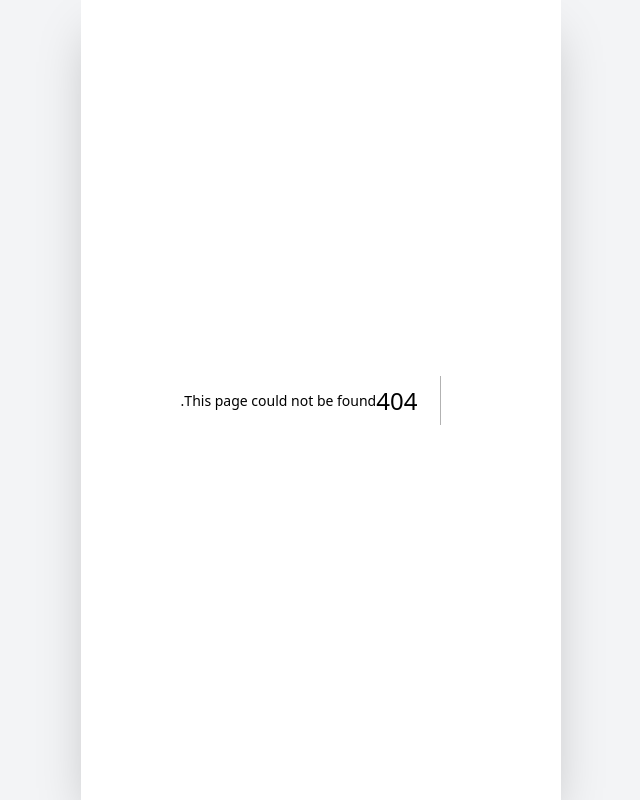
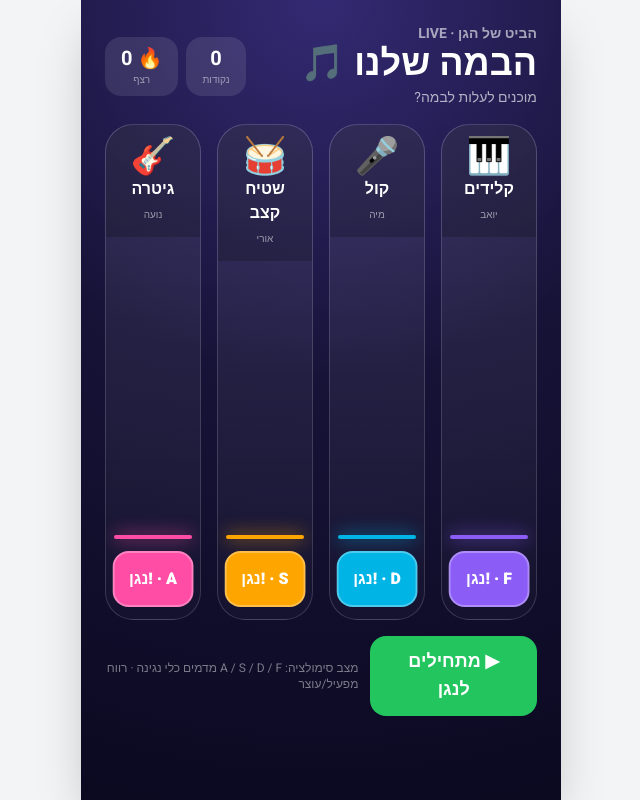
Before and after one commit to 1002197961-owl/habeat-shel-hagan, a Next.js app: page /stage in a window 1280 px wide. Before the commit this address had no page. Shown: the whole page, without its empty margins (319-959 px from the left). Built offline with nearby package versions, Linux system fonts and the light colour scheme.

Commit message:
feat: add live multi-instrument band stage simulator

```diff
--- /dev/null
+++ b/app/stage/page.tsx
@@ -0,0 +1,88 @@
+'use client'
+
+import { useEffect, useMemo, useRef, useState } from 'react'
+import { motion, AnimatePresence } from 'framer-motion'
+import { BRAND } from '@/lib/constants'
+
+type Lane = { id:string; name:string; emoji:string; key:string; color:string; player:string }
+type Hit = { lane:string; id:number; born:number }
+
+const LANES: Lane[] = [
+  { id:'guitar', name:'גיטרה', emoji:'🎸', key:'A', color:BRAND.pink, player:'נועה' },
+  { id:'drums', name:'שטיח קצב', emoji:'🥁', key:'S', color:BRAND.orange, player:'אורי' },
+  { id:'voice', name:'קול', emoji:'🎤', key:'D', color:BRAND.cyan, player:'מיה' },
+  { id:'keys', name:'קלידים', emoji:'🎹', key:'F', color:BRAND.purple, player:'יואב' },
+]
+
+export default function StagePage() {
+  const [playing,setPlaying]=useState(false)
+  const [score,setScore]=useState(0)
+  const [streak,setStreak]=useState(0)
+  const [flash,setFlash]=useState<string|null>(null)
+  const [hits,setHits]=useState<Hit[]>([])
+  const start=useRef(Date.now())
+  const nextId=useRef(1)
+
+  useEffect(()=>{
+    if(!playing) return
+    start.current=Date.now()
+    const timer=setInterval(()=>{
+      const lane=LANES[Math.floor(Math.random()*LANES.length)]
+      setHits(h=>[...h.slice(-14),{lane:lane.id,id:nextId.current++,born:Date.now()}])
+    },760)
+    return()=>clearInterval(timer)
+  },[playing])
+
+  useEffect(()=>{
+    const fn=(e:KeyboardEvent)=>{
+      const lane=LANES.find(l=>l.key.toLowerCase()===e.key.toLowerCase())
+      if(lane) trigger(lane.id)
+      if(e.code==='Space'){e.preventDefault();setPlaying(p=>!p)}
+    }
+    window.addEventListener('keydown',fn)
+    return()=>window.removeEventListener('keydown',fn)
+  })
+
+  const trigger=(laneId:string)=>{
+    setFlash(laneId); setTimeout(()=>setFlash(null),180)
+    const now=Date.now()
+    const candidates=hits.filter(h=>h.lane===laneId)
+    const target=candidates.sort((a,b)=>b.born-a.born)[0]
+    if(target && now-target.born>900){
+      setHits(h=>h.filter(x=>x.id!==target.id))
+      setScore(s=>s+100+Math.min(streak,10)*10); setStreak(s=>s+1)
+    } else { setStreak(0) }
+  }
+
+  const status=useMemo(()=>playing?'הלהקה מנגנת עכשיו':'מוכנים לעלות לבמה?', [playing])
+
+  return <main dir="rtl" className="min-h-screen overflow-hidden text-white" style={{background:'radial-gradient(circle at 50% 0%,#332a73 0%,#171338 45%,#0b0920 100%)'}}>
+    <div className="mx-auto max-w-6xl p-4 md:p-6">
+      <header className="flex items-center justify-between gap-3 mb-4">
+        <div><div className="text-sm font-bold text-white/60">הביט של הגן · LIVE</div><h1 className="text-2xl md:text-4xl font-black">הבמה שלנו 🎵</h1><p className="text-white/65 text-sm mt-1">{status}</p></div>
+        <div className="flex gap-2">
+          <div className="rounded-2xl bg-white/10 px-4 py-2 text-center"><b className="text-xl">{score}</b><div className="text-[10px] text-white/50">נקודות</div></div>
+          <div className="rounded-2xl bg-white/10 px-4 py-2 text-center"><b className="text-xl">🔥 {streak}</b><div className="text-[10px] text-white/50">רצף</div></div>
+        </div>
+      </header>
+
+      <section className="grid grid-cols-4 gap-2 md:gap-4 h-[62vh] min-h-[430px]" dir="ltr">
+        {LANES.map(lane=><div key={lane.id} className="relative overflow-hidden rounded-[28px] border border-white/15" style={{background:'linear-gradient(180deg,rgba(255,255,255,.09),rgba(255,255,255,.025))'}}>
+          <div className="absolute inset-x-0 top-0 z-20 p-3 text-center bg-black/20" dir="rtl"><div className="text-2xl md:text-4xl">{lane.emoji}</div><b className="hidden md:block">{lane.name}</b><span className="text-[10px] text-white/55">{lane.player}</span></div>
+          <div className="absolute inset-x-2 bottom-20 h-1 rounded-full" style={{background:lane.color,boxShadow:`0 0 18px ${lane.color}`}}/>
+          <AnimatePresence>
+            {hits.filter(h=>h.lane===lane.id).map(h=><motion.div key={h.id} initial={{top:'22%',opacity:0,scale:.6}} animate={{top:'76%',opacity:1,scale:1}} exit={{opacity:0,scale:1.8}} transition={{duration:2,ease:'linear'}} onAnimationComplete={()=>setHits(x=>x.filter(v=>v.id!==h.id))} className="absolute left-1/2 -translate-x-1/2 w-12 h-12 md:w-16 md:h-16 rounded-full border-4 border-white/70" style={{background:lane.color,boxShadow:`0 0 30px ${lane.color}`}}/> )}
+          </AnimatePresence>
+          <motion.button whileTap={{scale:.9}} onClick={()=>trigger(lane.id)} className="absolute bottom-3 left-1/2 -translate-x-1/2 w-[86%] h-14 rounded-2xl font-black border-2 border-white/30" style={{background:flash===lane.id?'white':lane.color,color:flash===lane.id?lane.color:'white',boxShadow:flash===lane.id?`0 0 45px ${lane.color}`:undefined}}>
+            <span className="md:hidden">{lane.emoji}</span><span className="hidden md:inline">נגן! · {lane.key}</span>
+          </motion.button>
+        </div>)}
+      </section>
+
+      <div className="mt-4 flex items-center justify-center gap-3" dir="rtl">
+        <button onClick={()=>setPlaying(p=>!p)} className="rounded-2xl px-8 py-3 font-black text-lg" style={{background:playing?'#ef4444':BRAND.green}}>{playing?'⏸ עצירה':'▶ מתחילים לנגן'}</button>
+        <div className="hidden md:block text-xs text-white/45">מצב סימולציה: A / S / D / F מדמים כלי נגינה · רווח מפעיל/עוצר</div>
+      </div>
+    </div>
+  </main>
+}
```
